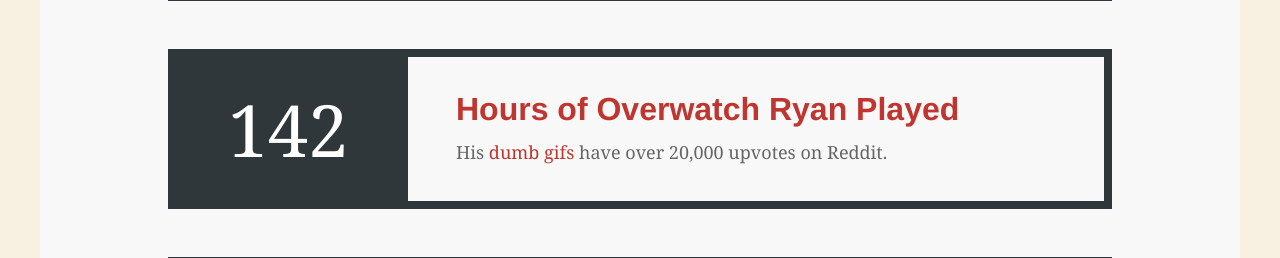
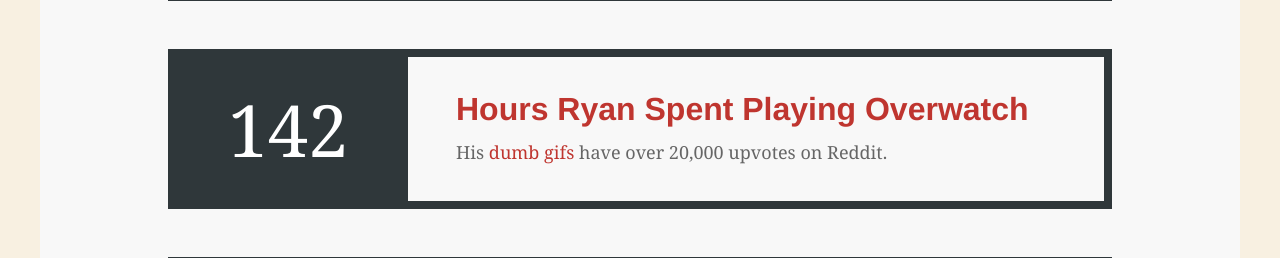
Before and after one commit to rspilhaus/christmas, a PHP site: page / in a window 1280 px wide. Shown: the part 3747-4005 px from the top of the page. Run offline with PHP 8.4, Linux system fonts and the light colour scheme; some libraries are stand-ins or nearby versions.

Commit message:
Update
Updating text to better grammar

```diff
--- a/index.php
+++ b/index.php
@@ -161,8 +161,8 @@
 			<div class="stat-box">142</div><!--end .stat-box-->
 			<div class="stat-text">
 				<div class="stat-text-holder">
-					<h3 class="stat-text-title">Hours of Overwatch Ryan Played</h3>
-					<p class="stat-text-subtitle">His <a href="https://www.reddit.com/user/RSpil/submitted/" target="_blank">dumb gifs</a> have over 20,000 upvotes on&nbsp;Reddit.</p>
+					<h3 class="stat-text-title">Hours Ryan Spent Playing Overwatch</h3>
+					<p class="stat-text-subtitle">His <a href="https://www.reddit.com/user/RSpil/submitted/?sort=top" target="_blank">dumb gifs</a> have over 20,000 upvotes on&nbsp;Reddit.</p>
 				</div><!--end .stat-text-holder-->
 			</div><!--end .stat-text-->
 		</div><!--end .stat-->
```
